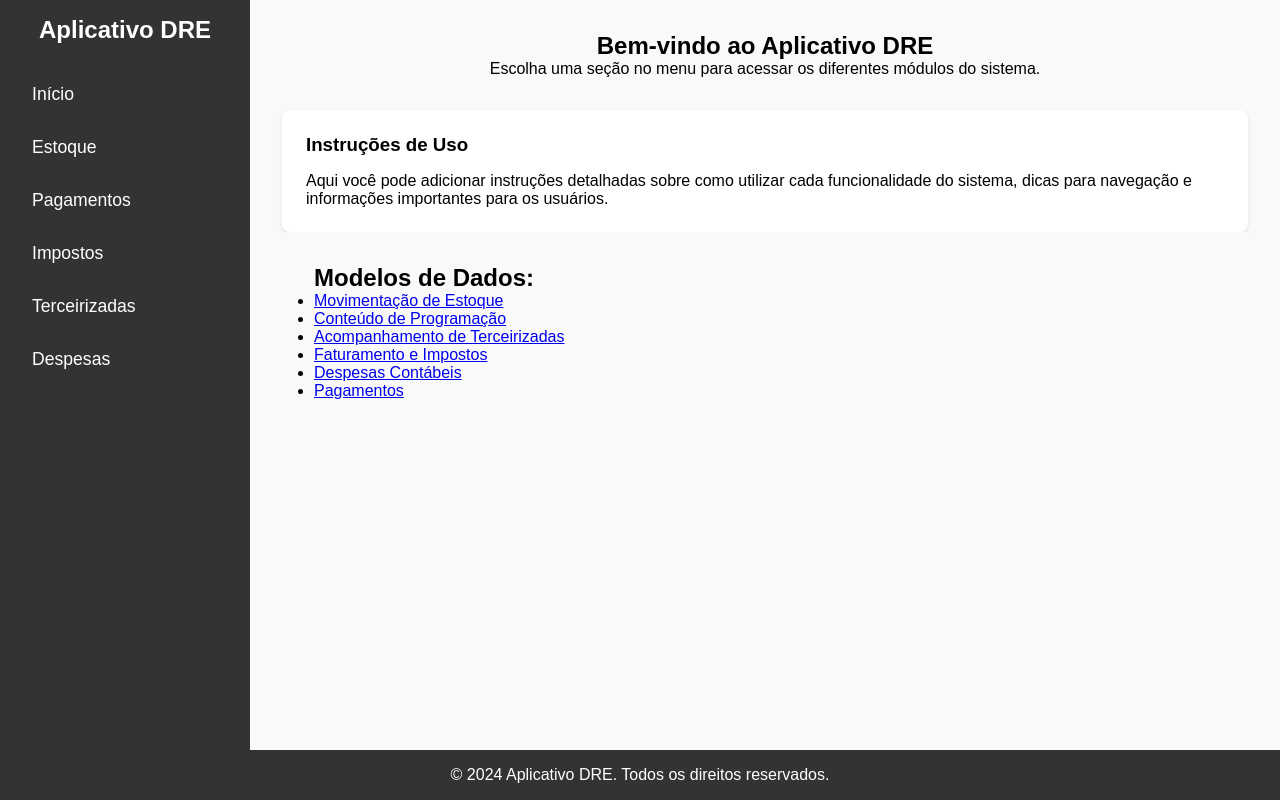
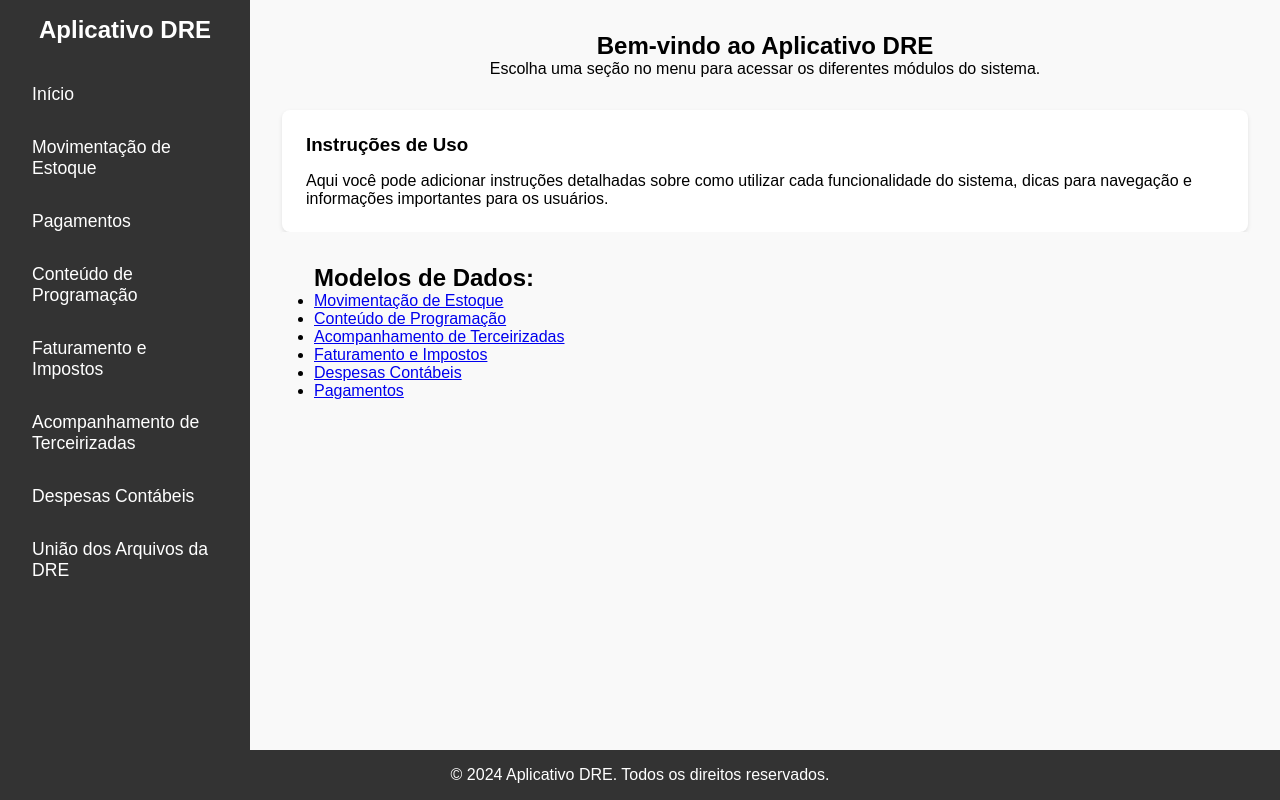
Before and after one commit to ControladoriaMaster/AppDRE, a Flask app: page / in a window 1280 px wide. Run offline with Flask 3, Linux system fonts and the light colour scheme; some libraries are stand-ins or nearby versions.

Commit message:
Add files via upload

```diff
--- a/templates/index.html
+++ b/templates/index.html
@@ -100,11 +100,13 @@
             <h1>Aplicativo DRE</h1>
             <ul class="menu">
                 <li><a href="{{ url_for('index') }}">Início</a></li>
-                <li><a href="{{ url_for('estoque') }}">Estoque</a></li>
+                <li><a href="{{ url_for('estoque') }}">Movimentação de Estoque</a></li>
                 <li><a href="{{ url_for('pagamentos') }}">Pagamentos</a></li>
-                <li><a href="{{ url_for('impostos') }}">Impostos</a></li>
-                <li><a href="{{ url_for('terceirizadas') }}">Terceirizadas</a></li>
-                <li><a href="{{ url_for('despesas') }}">Despesas</a></li>
+                <li><a href="{{ url_for('programacao') }}">Conteúdo de Programação </a></li>
+                <li><a href="{{ url_for('impostos') }}">Faturamento e Impostos</a></li>
+                <li><a href="{{ url_for('terceirizadas') }}">Acompanhamento de Terceirizadas</a></li>
+                <li><a href="{{ url_for('despesas') }}">Despesas Contábeis</a></li>
+                <li><a href="{{ url_for('uniao') }}">União dos Arquivos da DRE</a></li>
             </ul>
         </aside>
 
```
